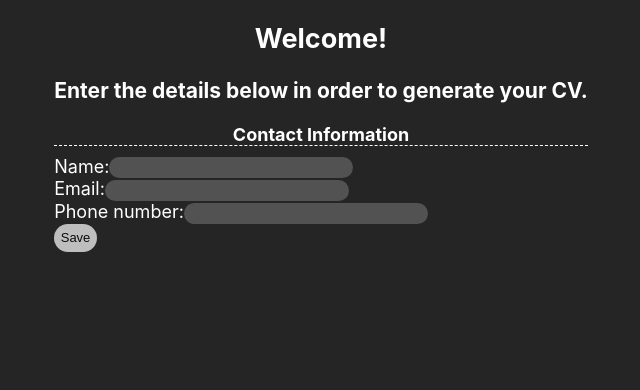
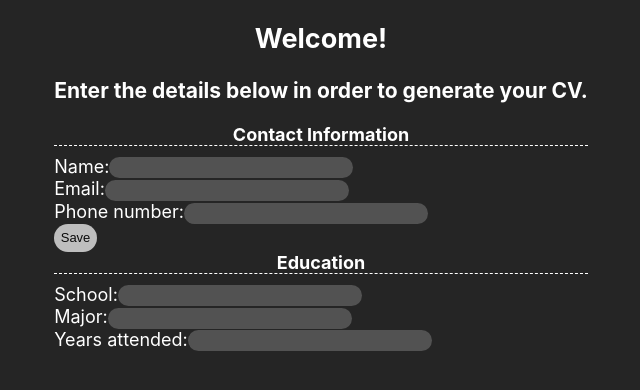
Before and after one commit to kwen0/cv-app, a React (Create React App) app: page / in a window 1280 px wide. Shown: the top 390 px of the page, without its empty margins (319-959 px from the left). Built offline with nearby package versions, Linux system fonts and the light colour scheme.

Commit message:
added education component

```diff
--- a/src/App.js
+++ b/src/App.js
@@ -3,6 +3,7 @@ import './App.css';
 import Header from "./components/Header";
 import Contact from "./components/Contact";
 import ContactSaved from './components/ContactSaved';
+import Education from './components/Education';
 
 class App extends React.Component {
   constructor() {
@@ -15,6 +16,11 @@ class App extends React.Component {
         phone: ''
       },
       editContactButton: true,
+      edu: {
+        school: '',
+        major: '',
+        years: ''
+      }
     }
   }
 
@@ -30,21 +36,29 @@ class App extends React.Component {
       }
     })
   }
+  handleEduChange = (e) => {
+    this.setState({
+      edu: {
+        ...this.state.edu,
+        [e.target.id]: e.target.value
+      }
+    })
+  }
 
   render() {
-    const { editContactButton } = this.state;
+    const { editContactButton, contact, edu } = this.state;
     return <div>
       <Header />
       {editContactButton ?
         <div>
-          <Contact contact={this.state.contact} handleChange={this.handleContactChange} />
+          <Contact contact={contact} handleChange={this.handleContactChange} />
           <button onClick={this.toggleContactButton}>Save</button>
         </div> :
-        <div><ContactSaved contact={this.state.contact} />
+        <div><ContactSaved contact={contact} />
           <button onClick={this.toggleContactButton}>Edit</button>
         </div>
       }
-
+      <Education edu={edu} handleChange={this.handleEduChange} />
 
     </div>
   }
--- a/src/components/Contact.js
+++ b/src/components/Contact.js
@@ -4,29 +4,27 @@ class Contact extends React.Component {
     render() {
         return <div>
             <div className="section-title">Contact Information</div>
-            <form onSubmit={this.props.handleSubmit}>
             Name:
             <input
                 type="text"
                 onChange={this.props.handleChange}
                 value={this.props.contact.name}
-                    id="name" required />
+                id="name" />
             <br></br>
             Email:
             <input
                 type="email"
                 onChange={this.props.handleChange}
                 value={this.props.contact.email}
-                    id="email" required />
+                id="email" />
             <br></br>
             Phone number:
             <input
                 type="tel"
                 onChange={this.props.handleChange}
                 value={this.props.contact.phone}
-                    id="phone" required />
+                id="phone" />
             <br></br>
-            </form>
         </div >
     }
 }
--- /dev/null
+++ b/src/components/Education.js
@@ -0,0 +1,32 @@
+import React from "react";
+
+class Education extends React.Component {
+    render() {
+        return <div>
+            <div className="section-title">Education</div>
+            School:
+            <input
+                type="text"
+                onChange={this.props.handleChange}
+                value={this.props.edu.school}
+                id="school" />
+            <br></br>
+            Major:
+            <input
+                type="email"
+                onChange={this.props.handleChange}
+                value={this.props.edu.major}
+                id="major" />
+            <br></br>
+            Years attended:
+            <input
+                type="text"
+                onChange={this.props.handleChange}
+                value={this.props.edu.years}
+                id="years" />
+            <br></br>
+        </div >
+    }
+}
+
+export default Education;
```
Lines whose indentation alone changed are shown as unchanged.
